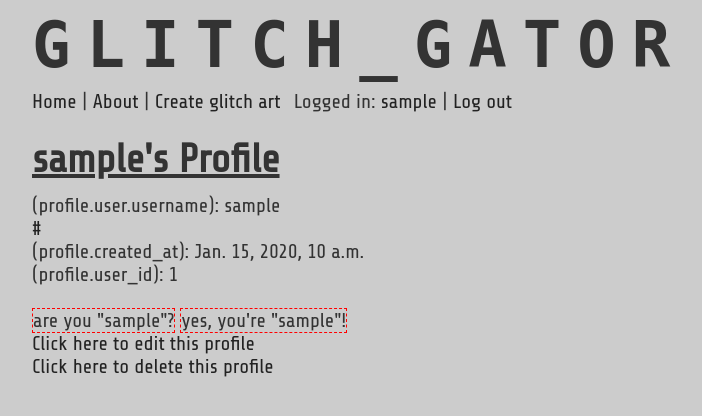
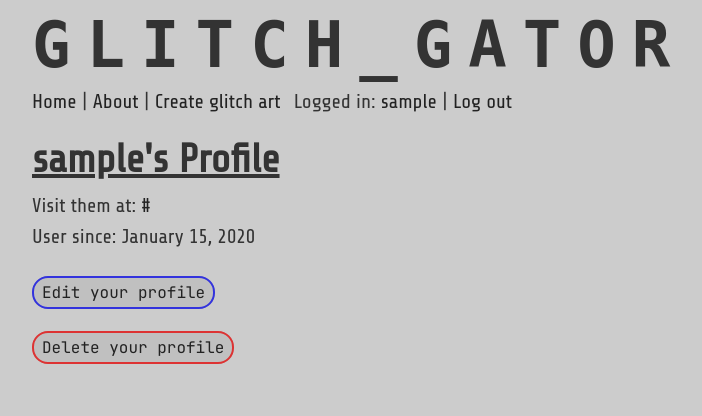
Before and after one commit to jordbort/capstone-glitch_generator, a Django app: page /profile/1/ in a window 1280 px wide. Shown: the top 416 px of the page, without its empty margins (368-1070 px from the left). Run offline with Django 4.2, Linux system fonts and the light colour scheme; a user stored in the database is signed in; tables that the repository leaves empty hold one stand-in row (values such as "Sample post"); some web fonts are replaced.

Commit message:
Fine-tuning styling

```diff
--- a/main_app/static/styles/main.css
+++ b/main_app/static/styles/main.css
@@ -100,33 +100,49 @@ ul li:before {
     flex-wrap: wrap;
     justify-content: space-evenly;
     /* width: 320px; */
-    gap: 32px 16px;
+    gap: 32px 8px;
 }
 
 .post-container {
     background-color: #cccccc;
     border: 1px solid #ffffff;
     width: 320px;
-    /* width: 100%; */
-    /* overflow: hidden; */
     height: 100%;
-    /* height: auto; */
-    padding: 6px 8px;
-    /* background-color: blue; */
-    box-sizing: border-box;
-    /* display: flex;
-    flex-direction: column; */
 }
 
 .post-container:hover {
-    background-color: #d0d0d0;
+    background-color: #d8d8d8;
+}
+
+.post-username {
+    background-color: #bbbbbb;
+    /* border: 1px dashed red; */
+    /* width: 100%; */
+    /* height: 100%; */
+    padding: 4px 8px;
+    /* margin: 80px; */
+    /* box-sizing: border-box; */
+}
+
+.post-username:hover {
+    background-color: #d8d8d8;
+}
+
+.post-body {
+    /* border: 1px dashed red; */
+    /* width: 100%; */
+    /* height: 100%; */
+    padding: 0px 8px 8px;
+    /* background-color: green; */
+    /* margin: 80px; */
+    /* box-sizing: border-box; */
 }
 
 .post-container img {
     /* width: 100%; */
-    width: auto;
+    /* width: auto; */
     max-width: 100%;
-    padding: 2px;
+    /* padding: 24px; */
 
     /* display: block; */
 }
@@ -137,9 +153,9 @@ ul li:before {
     font-size: 1rem;
 }
 
-.post-container:hover .posted-at-date {
+.post-body:hover .posted-at-date {
     color: #aaaaaa;
-    font-style: italic;
+    /* font-style: italic; */
 }
 
 /* .post-container a {
@@ -187,8 +203,20 @@ ul li:before {
     /* width: 600px; */
 }
 
-.details p {
+/* .details {
+    border: 1px solid #ffffff;
+} */
+
+.details h2, .details p {
     margin: 8px 0;
+    /* padding: 16px; */
+}
+
+.details img {
+    /* width: auto; */
+    max-width: 100%;
+    border: 1px solid #ffffff;
+    padding: 16px;
 }
 
 .button-box {
@@ -198,14 +226,14 @@ ul li:before {
 .button {
     font-family: 'JetBrains Mono', monospace;
     font-size: 1rem;
-    background-color: #bbbbbb;
+    background-color: #c0c0c0;
     border: 2px solid;
-    border-radius: 20px;
+    border-radius: 16px;
     padding: 4px 8px;
 }
 
 .button:hover {
-    background-color: #c0c0c0;
+    background-color: #d0d0d0;
 }
 
 @media (orientation: portrait) {
--- a/main_app/templates/profile_detail.html
+++ b/main_app/templates/profile_detail.html
@@ -6,30 +6,35 @@
 <header>
     <h1>{{profile.user}}'s Profile</h1>
 </header>
+<div class="details">
     <!-- <p>(profile): {{profile}}</p> -->
     <!-- <p>(profile.user): {{profile.user}}</p> -->
-<p>(profile.user.username): {{profile.user.username}}</p>
+    <!-- <p>(profile.user.username): {{profile.user.username}}</p> -->
     <!-- <p>(profile.user.email): {{profile.user.email}}</p> -->
     <!-- <p>(profile.user.first_name): {{profile.user.first_name}}</p> -->
     <!-- <p>(profile.user.last_name): {{profile.user.last_name}}</p> -->
 
     {% if profile.social_link %}
-<a href={{profile.social_link}} target="_blank" rel="noopener noreferrer">{{profile.social_link}}</a>
-{% else %}
-<p>(no social link)</p>
+    <p>Visit them at: <a href="{{profile.social_link}}" target="_blank"
+            rel="noopener noreferrer">{{profile.social_link}}</a></p>
     {% endif %}
 
-<p>(profile.created_at): {{profile.created_at}}</p>
-<p>(profile.user_id): {{profile.user_id}}</p>
-<br />
-
-<span class="debug">are you "{{profile.user.username}}"?</span>
+    <p>User since: {{profile.created_at | date:'F d, Y'}}</p>
+    <!-- <p>(profile.user_id): {{profile.user_id}}</p> -->
+</div>
+<div>
+    <!-- <span>are you "{{profile.user.username}}"?</span> -->
     {% if profile.user.id == auth_profile.user_id %}
-<span class="debug">yes, you're "{{auth_profile}}"!</span>
-<p><a href="{% url 'profile_edit' profile.pk %}">Click here to edit this profile</a></p>
-<p><a href="{% url 'profile_delete' profile.pk %}">Click here to delete this profile</a></p>
-{% else %}
-<span class="debug">no, you're "{{auth_profile}}"! you can't edit/delete this profile!</span>
+    <!-- <span>yes, you're "{{auth_profile}}"! please proceed:</span> -->
+    <div class="button-box">
+        <a href="{% url 'profile_edit' profile.pk %}" class="button blue">Edit your profile</a>
+    </div>
+    <div class="button-box">
+        <a href="{% url 'profile_delete' profile.pk %}" class="button red">Delete your profile</a>
+    </div>
+    <!-- {% else } -->
+    <!-- <span>no, you're "{{auth_profile}}" - you can't edit/delete this profile!</span> -->
     {% endif %}
+</div>
 
 {% endblock %}
--- a/main_app/views.py
+++ b/main_app/views.py
@@ -29,6 +29,7 @@ class Home(TemplateView):
         context = super().get_context_data(**kwargs)
         context['change_to_profile_timezone'] = 'America/New_York'
         context['posts'] = Post.objects.all()
+        context['profiles'] = Profile.objects.all()
         current_user = self.request.user
         if current_user.is_authenticated:
             context['auth_profile'] = Profile.objects.get(
@@ -131,6 +132,7 @@ class PostDetail(DetailView):
         context = super().get_context_data(**kwargs)
         context['change_to_profile_timezone'] = 'America/New_York'
         # print(len(pytz.common_timezones))
+        context['profiles'] = Profile.objects.all()
         current_user = self.request.user
         if current_user.is_authenticated:
             context['auth_profile'] = Profile.objects.get(
```
Also changed, not shown: main_app/templates/post_detail.html (+14 -7 lines), main_app/templates/post_index.html (+10 -2 lines). Lines whose indentation alone changed are shown as unchanged.
